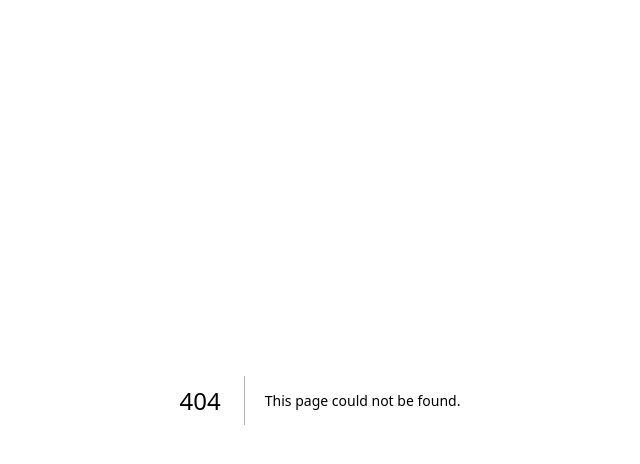
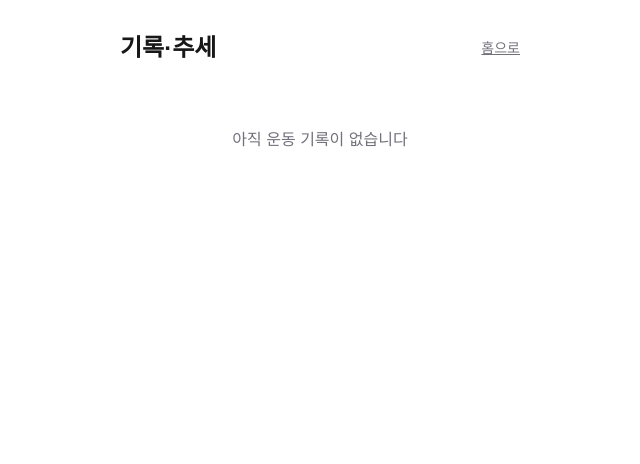
Before and after one commit to kakakulum/strength-log-app, a Next.js app: page /history in a window 1280 px wide. Before the commit this address had no page. Shown: the top 464 px of the page, without its empty margins (320-960 px from the left). Built offline with nearby package versions, Linux system fonts and the light colour scheme.

Commit message:
[기록·추세] 화면과 종목별 주간 현황 구현: 홈에서 2탭으로 이번 주·지난주 세트 수와 전주 대비를 보고, 기록이 없으면 안내 문구 표시 (PLAN 10번)
Co-Authored-By: Claude Sonnet 5.5 <noreply@anthropic.com>

```diff
--- /dev/null
+++ b/src/app/history/[exerciseId]/page.tsx
@@ -0,0 +1,30 @@
+import { notFound } from "next/navigation";
+import { Suspense } from "react";
+import { EXERCISES, isExerciseId } from "@/lib/exercises";
+import WeeklyView from "./weekly-view";
+
+// 고정 종목 5개의 주소를 미리 만들어 둔다.
+export function generateStaticParams() {
+  return EXERCISES.map((e) => ({ exerciseId: e.id }));
+}
+
+// params(주소 값)는 await 하지 않고 Suspense 안의 하위 컴포넌트에서 읽는다.
+// (Next.js 권장 방식: 주소 데이터를 Suspense 밖에서 읽으면 즉시 이동을 막는다.)
+async function ExerciseContent({ params }: { params: Promise<{ exerciseId: string }> }) {
+  const { exerciseId } = await params;
+  // 목록에 없는 종목 주소는 404로 처리한다.
+  if (!isExerciseId(exerciseId)) notFound();
+  return <WeeklyView exerciseId={exerciseId} />;
+}
+
+export default function ExerciseHistoryPage({
+  params,
+}: {
+  params: Promise<{ exerciseId: string }>;
+}) {
+  return (
+    <Suspense fallback={null}>
+      <ExerciseContent params={params} />
+    </Suspense>
+  );
+}
--- /dev/null
+++ b/src/app/history/[exerciseId]/weekly-view.tsx
@@ -0,0 +1,41 @@
+"use client";
+
+// Design Ref: §1 종목 상세 — 이번 주·지난주 세트 수와 전주 대비 변화. 기록이 없으면 안내 문구.
+// (기간별 월간 추세는 PLAN 11번에서 이 화면 아래에 추가한다.)
+import Link from "next/link";
+import { getExerciseName, type ExerciseId } from "@/lib/exercises";
+import { useSets } from "@/lib/use-sets";
+import { getWeeklyStatus } from "@/lib/week";
+
+export default function WeeklyView({ exerciseId }: { exerciseId: ExerciseId }) {
+  const sets = useSets();
+  const name = getExerciseName(exerciseId) ?? exerciseId;
+  const status = sets === null ? null : getWeeklyStatus(sets, exerciseId);
+
+  return (
+    <main className="mx-auto flex w-full max-w-md flex-1 flex-col gap-6 px-6 py-8">
+      <div className="flex items-center justify-between">
+        <h1 className="text-2xl font-bold">{name}</h1>
+        <Link href="/history" className="text-sm text-zinc-500 underline">
+          종목 목록
+        </Link>
+      </div>
+
+      {status === null ? null : status.isEmpty ? (
+        <p className="py-10 text-center text-zinc-500">아직 운동 기록이 없습니다</p>
+      ) : (
+        <section aria-label="주간 현황" className="flex flex-col gap-3">
+          <h2 className="text-sm font-semibold text-zinc-500">주간 현황</h2>
+          <dl className="grid grid-cols-[auto_1fr] gap-x-6 gap-y-3 rounded-2xl border-2 border-zinc-400 p-5 text-lg">
+            <dt className="text-zinc-500">이번 주</dt>
+            <dd className="text-right font-semibold">{status.thisWeekCount}세트</dd>
+            <dt className="text-zinc-500">지난주</dt>
+            <dd className="text-right font-semibold">{status.lastWeekLabel}</dd>
+            <dt className="text-zinc-500">전주 대비</dt>
+            <dd className="text-right text-2xl font-bold">{status.changeLabel}</dd>
+          </dl>
+        </section>
+      )}
+    </main>
+  );
+}
--- /dev/null
+++ b/src/app/history/history-list.tsx
@@ -0,0 +1,38 @@
+"use client";
+
+// Design Ref: §1 기록·추세 — 종목 5개 목록(탭 1). 앱 전체에 기록이 없으면 안내 문구.
+import Link from "next/link";
+import { EXERCISES } from "@/lib/exercises";
+import { useSets } from "@/lib/use-sets";
+
+export default function HistoryList() {
+  const sets = useSets();
+
+  return (
+    <main className="mx-auto flex w-full max-w-md flex-1 flex-col gap-6 px-6 py-8">
+      <div className="flex items-center justify-between">
+        <h1 className="text-2xl font-bold">기록·추세</h1>
+        <Link href="/" className="text-sm text-zinc-500 underline">
+          홈으로
+        </Link>
+      </div>
+
+      {sets === null ? null : sets.length === 0 ? (
+        <p className="py-10 text-center text-zinc-500">아직 운동 기록이 없습니다</p>
+      ) : (
+        <ul className="flex flex-col gap-3">
+          {EXERCISES.map((e) => (
+            <li key={e.id}>
+              <Link
+                href={`/history/${e.id}`}
+                className="block rounded-2xl border-2 border-foreground px-6 py-5 text-center text-xl font-semibold active:opacity-80"
+              >
+                {e.name}
+              </Link>
+            </li>
+          ))}
+        </ul>
+      )}
+    </main>
+  );
+}
--- /dev/null
+++ b/src/app/history/page.tsx
@@ -0,0 +1,5 @@
+import HistoryList from "./history-list";
+
+export default function HistoryPage() {
+  return <HistoryList />;
+}
--- /dev/null
+++ b/src/lib/use-sets.ts
@@ -0,0 +1,28 @@
+// 저장된 세트 기록을 화면에서 읽는 훅. 서버 렌더링 중에는 null(아직 모름)을 돌려준다.
+import { useMemo, useSyncExternalStore } from "react";
+import { loadSets } from "./storage";
+import type { SetRecord } from "./types";
+
+const subscribe = (onChange: () => void) => {
+  // 다른 탭에서 기록이 바뀌면 다시 읽는다.
+  window.addEventListener("storage", onChange);
+  return () => window.removeEventListener("storage", onChange);
+};
+
+// 원문 문자열을 스냅샷으로 써서 값이 같으면 다시 계산하지 않게 한다.
+function getRaw(): string {
+  try {
+    return window.localStorage.getItem("sets") ?? "";
+  } catch {
+    return "";
+  }
+}
+
+export function useSets(): SetRecord[] | null {
+  const raw = useSyncExternalStore(subscribe, getRaw, () => null);
+  return useMemo(() => {
+    if (raw === null) return null;
+    const loaded = loadSets();
+    return loaded.ok ? loaded.value : [];
+  }, [raw]);
+}
```
